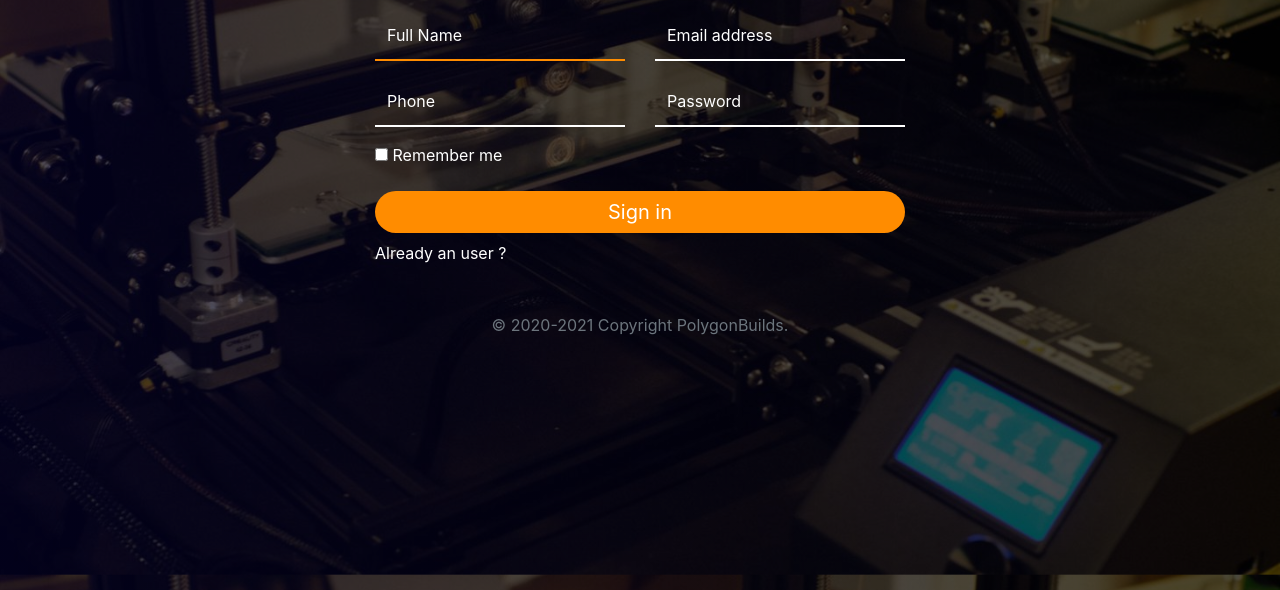
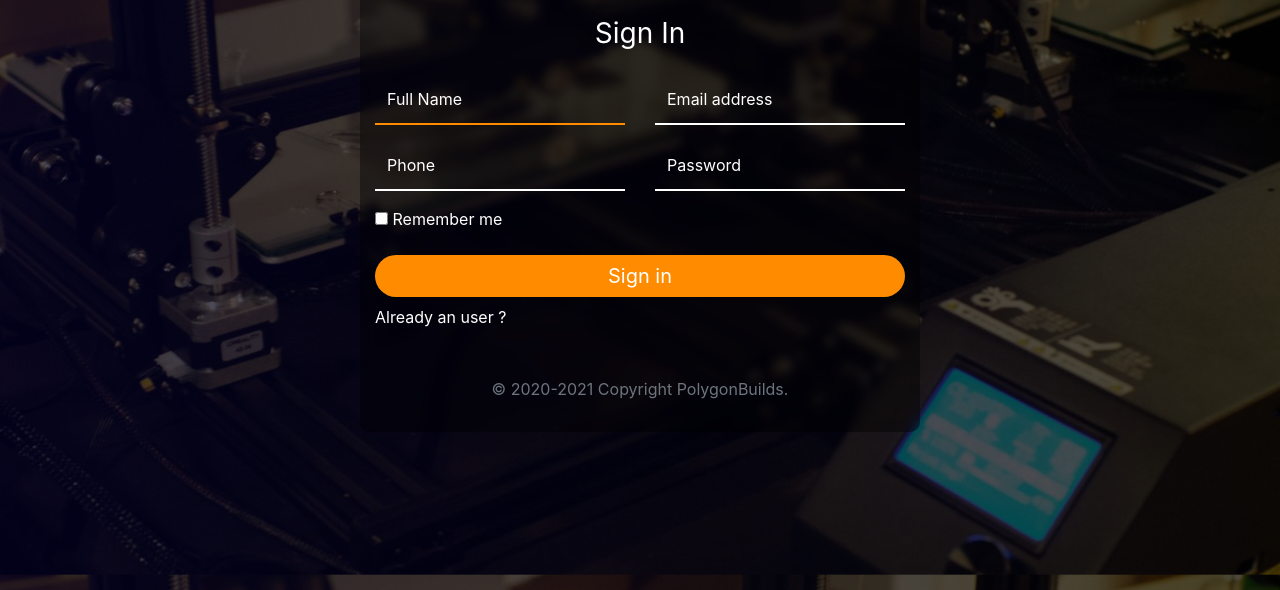
Before and after one commit to HexafibonIT/PolygonBuilds-Web, a plain HTML site: page register.html in a window 1280 px wide. Shown: the part 210-800 px from the top of the page. Drawn offline with nearby package versions, Linux system fonts and the light colour scheme.

Commit message:
login, register page design updated

```diff
--- a/assets/css/style.scss
+++ b/assets/css/style.scss
@@ -965,6 +965,10 @@ section {
   max-width: 560px;
   padding: 15px;
   margin: auto;
+  margin-top: 5%;
+  background-color: #00000061;
+  backdrop-filter: blur(5px);
+  border-radius: 10px;
 }
 .form-login {
   width: 100%;
```
Also changed, not shown: assets/css/style.css, 1 other file.
